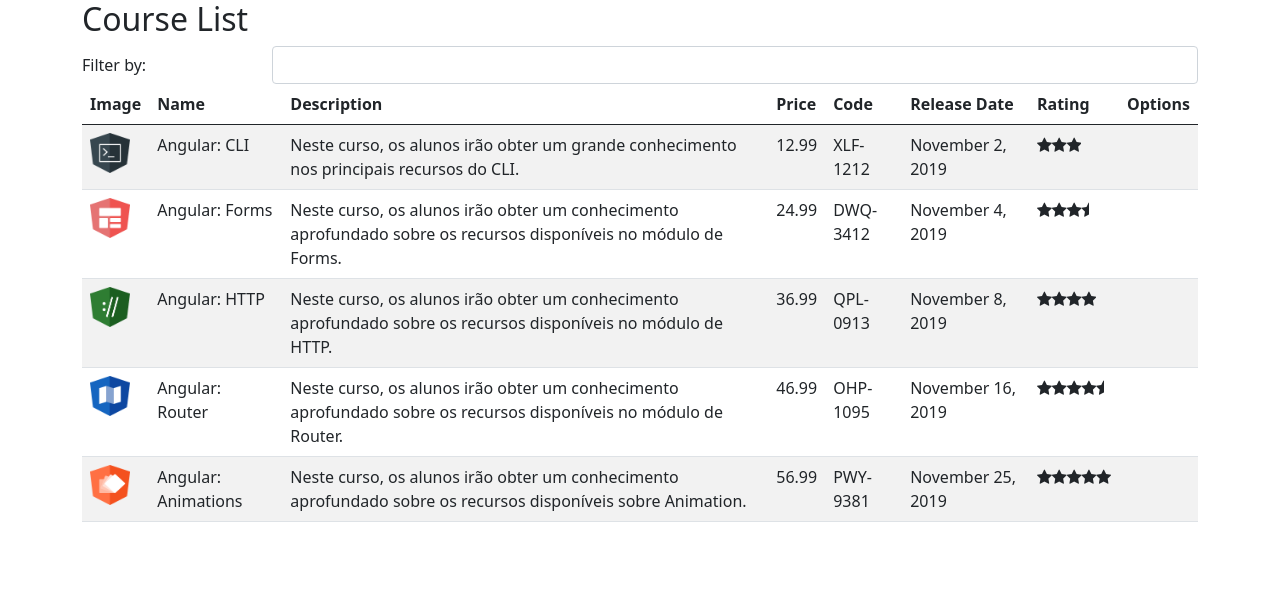
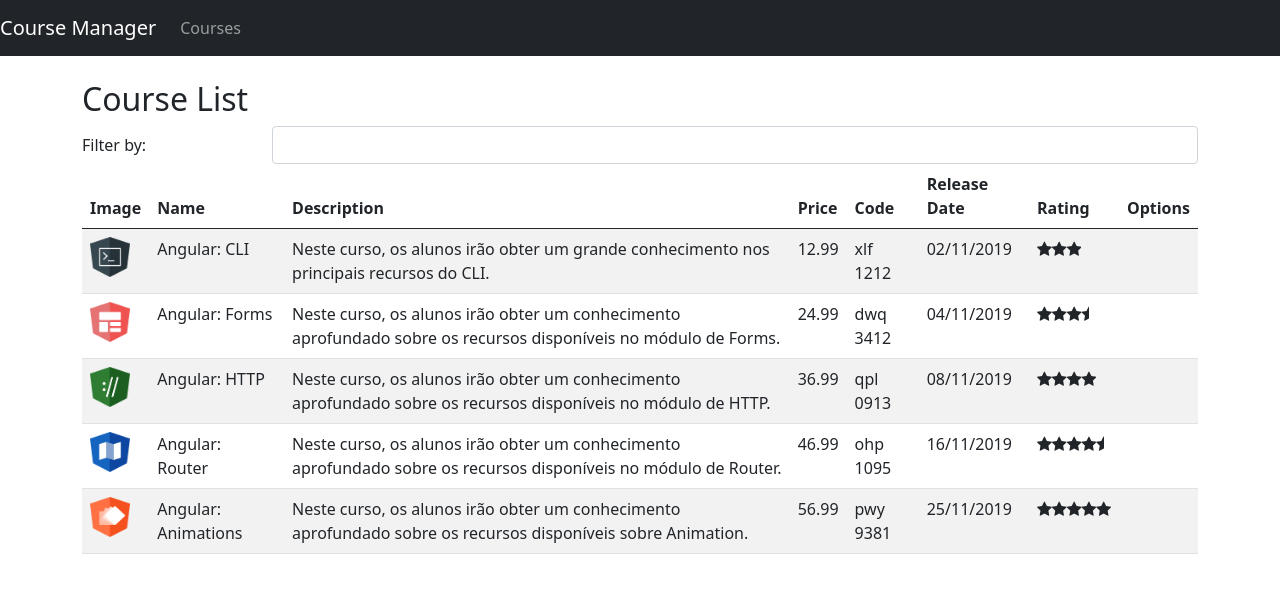
Before and after one commit to gabihvespoli/course-manager, an Angular app: page /courses in a window 1280 px wide. Shown: the top 592 px of the page. Built offline with nearby package versions, Linux system fonts and the light colour scheme.

Commit message:
implements navbar and routes

```diff
--- a/src/app/app.component.html
+++ b/src/app/app.component.html
@@ -1,3 +1,4 @@
-<div class="container">
-  <app-course-list></app-course-list>
+<app-nav-bar></app-nav-bar>
+<div class="container mt-4">
+  <router-outlet></router-outlet>
 </div>
--- a/src/app/courses/course-list.component.html
+++ b/src/app/courses/course-list.component.html
@@ -26,8 +26,8 @@
       <td>{{ course.name }}</td>
       <td>{{ course.description }}</td>
       <td>{{ course.price }}</td>
-      <td>{{ course.code }}</td>
-      <td>{{ course.releaseDate }}</td>
+      <td>{{ course.code | lowercase | replace: '-':' '}}</td>
+      <td>{{ course.releaseDate | date: 'dd/MM/YYY' }}</td>
       <td>
         <app-star [rating]="course.rating"></app-star>
       </td>
--- a/src/app/courses/course-list.component.ts
+++ b/src/app/courses/course-list.component.ts
@@ -3,7 +3,7 @@
 import { Course } from "./course";
 
 @Component({
-  selector: 'app-course-list',
+  // selector: 'app-course-list',
   templateUrl: './course-list.component.html'
 })
 export class CourseListComponent implements OnInit {
--- /dev/null
+++ b/src/app/error-404/error-404.component.html
@@ -0,0 +1 @@
+<h2>Error 404</h2>
--- /dev/null
+++ b/src/app/navbar/nav-bar.component.html
@@ -0,0 +1,16 @@
+<nav class="navbar navbar-expand-lg navbar-dark bg-dark">
+  <a href="#" class="navbar-brand">Course Manager</a>
+
+  <button class="navbar-toggler" type="button" data-toggle="collapse" data-target="#navbarSupportedContent"
+      aria-controls="navbarSupportedContent" aria-expanded="false" aria-label="Toggle navigation">
+      <span class="navbar-toggler-icon"></span>
+  </button>
+
+  <div class="collapse navbar-collapse" id="navbarSupportedContent">
+      <ul class="navbar-nav mr-auto">
+          <li class="nav-item">
+              <a href="#" class="nav-link">Courses</a>
+          </li>
+      </ul>
+  </div>
+</nav>
--- /dev/null
+++ b/src/app/pipe/replace.pipe.ts
@@ -0,0 +1,11 @@
+import { Pipe, PipeTransform } from "@angular/core";
+
+@Pipe({
+  name: 'replace'
+})
+
+export class ReplacePipe implements PipeTransform {
+  transform(value: string, char: string, valueToReplace: string) {
+    return value.replace(char, valueToReplace);
+  }
+}
--- a/src/styles.css
+++ b/src/styles.css
@@ -1,3 +1,3 @@
 /* You can add global styles to this file, and also import other style files */
 @import "~bootstrap/dist/css/bootstrap.min.css";
-@import "~font-awesome/css/font-awesome.min.css";
+@import "~font-awesome/css/font-awesome.css";
```
Also changed, not shown: src/app/app.module.ts (+13 -1 lines), src/app/error-404/error-404.component.ts (added, +8 -0 lines), src/app/navbar/nav-bar.component.ts (added, +9 -0 lines).
